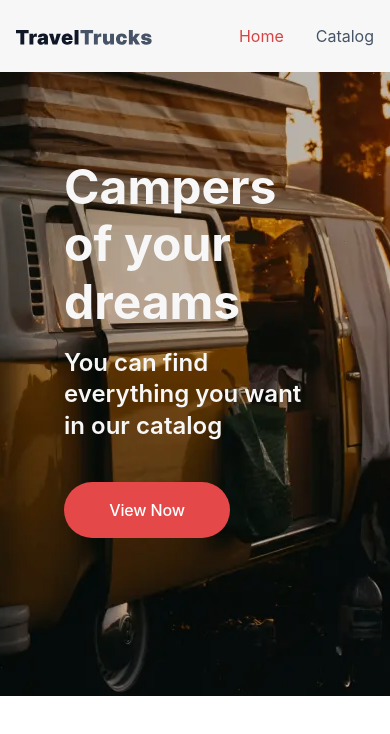
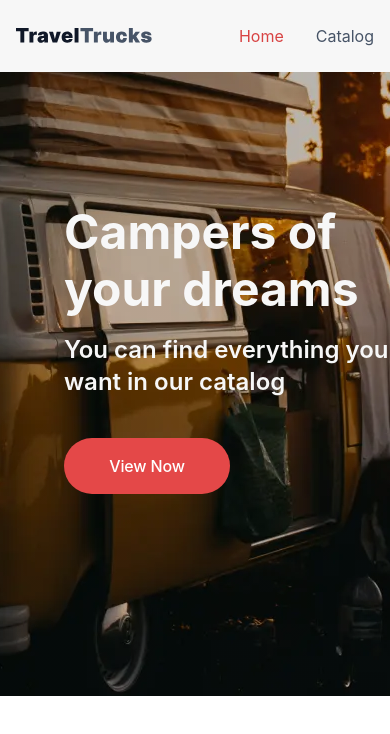
Before and after one commit to Pokydko/site-traveltrucks, a React (Vite) app: page / in a window 390 px wide. Shown: the top 734 px of the page. Built offline with nearby package versions, Linux system fonts and the light colour scheme.

Commit message:
complete components on homepage; adaptive styles homepage

```diff
--- a/src/App.css
+++ b/src/App.css
@@ -8,11 +8,6 @@ body {
   font-family: "Inter", sans-serif;
   line-height: 1.5;
   scroll-behavior: smooth;
-}
-
-.container {
-  padding-right: 64px;
-  padding-left: 64px;
 }
 
 h1,
--- /dev/null
+++ b/src/components/Container/Container.jsx
@@ -0,0 +1,4 @@
+import css from "./Container.module.css";
+export default function Container({ children }) {
+  return <div className={css.container}>{children}</div>;
+}
--- /dev/null
+++ b/src/components/HeroBg/HeroBg.jsx
@@ -0,0 +1,4 @@
+import css from "./HeroBg.module.css";
+export default function HeroBg({ children }) {
+  return <div className={css.heroBg}>{children}</div>;
+}
--- /dev/null
+++ b/src/components/HeroBg/HeroBg.module.css
@@ -0,0 +1,42 @@
+.heroBg {
+  display: flex;
+  align-items: center;
+  justify-content: start;
+  max-width: 1440px;
+  height: 100vh;
+  max-height: 696px;
+  margin: 0 auto;
+  background: linear-gradient(rgba(0, 0, 0, 0.2), rgba(0, 0, 0, 0.2)),
+    url("../../img/hero-bg.jpg");
+  background-color: gray;
+  background-position: center center;
+  background-size: cover;
+  background-repeat: no-repeat;
+}
+
+@media only screen and (min-resolution: 2dppx) {
+  .heroBg {
+    background: linear-gradient(rgba(0, 0, 0, 0.2), rgba(0, 0, 0, 0.2)),
+      url("../../img/hero-bg@2x.jpg");
+    background-position: center center;
+    background-size: cover;
+  }
+}
+
+@supports (background-image: url("../img/hero-bg.webp")) {
+  .heroBg {
+    background: linear-gradient(rgba(0, 0, 0, 0.2), rgba(0, 0, 0, 0.2)),
+      url("../../img/hero-bg.webp");
+    background-position: center center;
+    background-size: cover;
+  }
+
+  @media only screen and (min-resolution: 2dppx) {
+    .heroBg {
+      background: linear-gradient(rgba(0, 0, 0, 0.2), rgba(0, 0, 0, 0.2)),
+        url("../../img/hero-bg@2x.webp");
+      background-position: center center;
+      background-size: cover;
+    }
+  }
+}
--- /dev/null
+++ b/src/components/Logo/Logo.jsx
@@ -0,0 +1,12 @@
+import { NavLink } from "react-router-dom";
+import css from "./Logo.module.css";
+
+export default function Navigation() {
+  return (
+    <NavLink to="/" className={css.logo}>
+      <svg className={css.logoSvg}>
+        <use href="/sprite.svg#logo"></use>
+      </svg>
+    </NavLink>
+  );
+}
--- /dev/null
+++ b/src/components/Logo/Logo.module.css
@@ -0,0 +1,24 @@
+.logo {
+  position: absolute;
+  top: 0;
+  left: 64px;
+  z-index: 100;
+  padding-top: 28px;
+  padding-bottom: 28px;
+  font-size: 0;
+}
+.logoSvg {
+  width: 136px;
+  height: 16px;
+  margin: 0;
+  padding: 0;
+  fill: #475467;
+}
+.logo:hover .logoSvg {
+  fill: #d84343;
+}
+@media only screen and (max-width: 416px) {
+  .logo {
+    left: 16px;
+  }
+}
--- a/src/components/Navigation/Navigation.jsx
+++ b/src/components/Navigation/Navigation.jsx
@@ -1,6 +1,7 @@
 import css from "./Navigation.module.css";
 import clsx from "clsx";
 import { NavLink } from "react-router-dom";
+import Logo from "../Logo/Logo";
 
 const buildLinkClass = ({ isActive }) => {
   return clsx(css.link, isActive && css.active);
@@ -9,11 +10,7 @@ const buildLinkClass = ({ isActive }) => {
 export default function Navigation() {
   return (
     <>
-      <NavLink to="/" className={css.logo}>
-        <svg className={css.logoSvg}>
-          <use href="/sprite.svg#logo"></use>
-        </svg>
-      </NavLink>
+      <Logo />
       <nav className={css.nav}>
         <NavLink to="/" className={buildLinkClass}>
           Home
--- a/src/components/Navigation/Navigation.module.css
+++ b/src/components/Navigation/Navigation.module.css
@@ -1,18 +1,3 @@
-.logo {
-  position: fixed;
-  top: 28px;
-  left: 64px;
-  z-index: 1;
-}
-.logoSvg {
-  width: 136px;
-  height: 16px;
-  fill: #475467;
-}
-.logoSvg:hover {
-  fill: #d84343;
-}
-
 .nav {
   position: fixed;
   top: 0;
@@ -22,15 +7,17 @@
   height: 72px;
   margin: 0 auto;
   background-color: #f7f7f7;
+  font-size: 16px;
 }
 @media only screen and (max-width: 693px) {
   .nav {
     justify-content: end;
+    padding-right: 64px;
   }
 }
-@media only screen and (max-width: 416px) {
-  .logo {
-    left: 16px;
+@media only screen and (max-width: 450px) {
+  .nav {
+    padding-right: 0;
   }
 }
 
--- a/src/pages/HomePage.jsx
+++ b/src/pages/HomePage.jsx
@@ -1,11 +1,12 @@
 import css from "./HomePage.module.css";
 import { NavLink } from "react-router-dom";
+import HeroBg from "../components/HeroBg/HeroBg";
 
 export default function Home() {
   return (
-    <div className={css.heroBg}>
-      <div className={`container ${css.heroContent}`}>
-        <h1 className={css.title}>Campers of your dreams</h1>
+    <HeroBg>
+      <div className={`${css.heroContent}`}>
+        <h1 className={css.heroTitle}>Campers of your dreams</h1>
         <p className={css.heroP}>
           You can find everything you want in our catalog
         </p>
@@ -13,6 +14,6 @@ export default function Home() {
           View Now
         </NavLink>
       </div>
-    </div>
+    </HeroBg>
   );
 }
--- a/src/pages/HomePage.module.css
+++ b/src/pages/HomePage.module.css
@@ -1,12 +1,13 @@
 .heroContent {
+  margin-left: 64px;
   color: #f7f7f7;
   font-weight: 600;
 }
 
-.title {
+.heroTitle {
+  margin-bottom: 16px;
   font-size: 48px;
   line-height: 0.67;
-  margin-bottom: 16px;
 }
 
 .heroP {
@@ -16,50 +17,7 @@
 }
 
 @media only screen and (max-width: 693px) {
-  .title {
+  .heroTitle {
     line-height: 1.2;
   }
 }
-
-/* hero image styles */
-.heroBg {
-  display: flex;
-  align-items: center;
-  max-width: 1440px;
-  height: 100vh;
-  max-height: 696px;
-  margin: 0 auto;
-  background: linear-gradient(rgba(0, 0, 0, 0.2), rgba(0, 0, 0, 0.2)),
-    url("../img/hero-bg.jpg");
-  background-color: gray;
-  background-position: center center;
-  background-size: cover;
-  background-repeat: no-repeat;
-}
-
-@media only screen and (min-resolution: 2dppx) {
-  .heroBg {
-    background: linear-gradient(rgba(0, 0, 0, 0.2), rgba(0, 0, 0, 0.2)),
-      url("../img/hero-bg@2x.jpg");
-    background-position: center center;
-    background-size: cover;
-  }
-}
-
-@supports (background-image: url("../img/hero-bg.webp")) {
-  .heroBg {
-    background: linear-gradient(rgba(0, 0, 0, 0.2), rgba(0, 0, 0, 0.2)),
-      url("../img/hero-bg.webp");
-    background-position: center center;
-    background-size: cover;
-  }
-
-  @media only screen and (min-resolution: 2dppx) {
-    .heroBg {
-      background: linear-gradient(rgba(0, 0, 0, 0.2), rgba(0, 0, 0, 0.2)),
-        url("../img/hero-bg@2x.webp");
-      background-position: center center;
-      background-size: cover;
-    }
-  }
-}
```
Also changed, not shown: src/components/Container/Container.module.css (added, +8 -0 lines).
